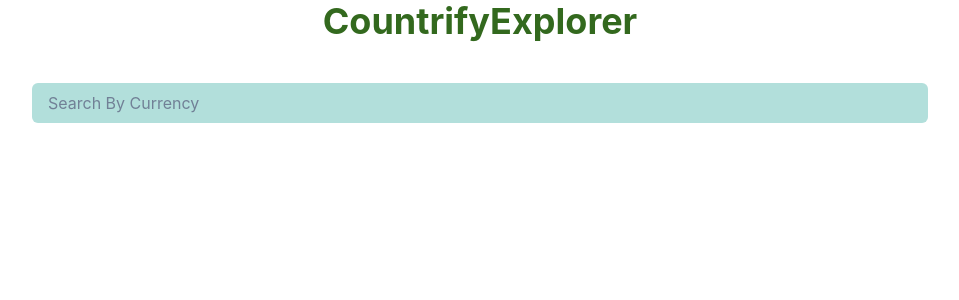
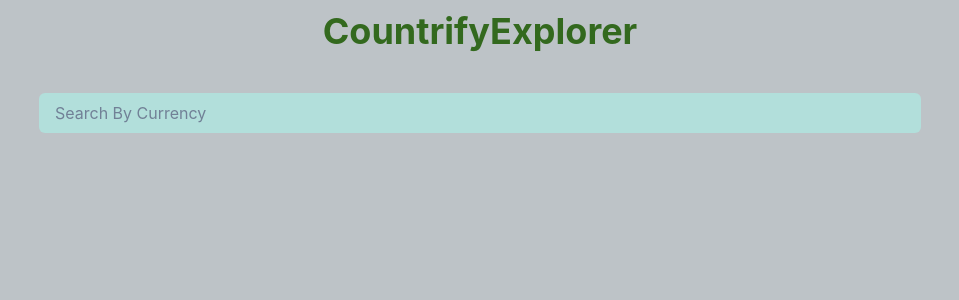
Before and after one commit to sharvarihupare-369/mettasocial_coding_assignment, a React (Create React App) app: page / in a window 1280 px wide. Shown: the top 300 px of the page, without its empty margins (160-1119 px from the left). Built offline with nearby package versions, Linux system fonts and the light colour scheme.

Commit message:
code updated

```diff
--- a/public/index.html
+++ b/public/index.html
@@ -24,7 +24,7 @@
       work correctly both with client-side routing and a non-root public URL.
       Learn how to configure a non-root public URL by running `npm run build`.
     -->
-    <title>React App</title>
+    <title>CountrifyExplorer</title>
   </head>
   <body>
     <noscript>You need to enable JavaScript to run this app.</noscript>
--- a/src/App.css
+++ b/src/App.css
@@ -1,5 +1,6 @@
 .App {
   text-align: center;
+  background-color: #bdc3c7;
 }
 
 .App-logo {
--- a/src/App.js
+++ b/src/App.js
@@ -6,7 +6,7 @@ import { Box } from '@chakra-ui/react';
 
 function App() {
   return (
-    <Box   h="100vh" className="App">
+    <Box  padding={"10px"} minH="100vh" className="App">
       <Countries/>
     </Box>
   );
--- a/src/components/Countries.jsx
+++ b/src/components/Countries.jsx
@@ -39,8 +39,8 @@ const Countries = () => {
     }
   };
 
-  console.log(countryflagcode)
-  console.log(countryData)
+  // console.log(countryflagcode)
+  // console.log(countryData)
   // const handleDebounce = (val) => {
   //   clearTimeout(intervalIdRef.current);
   //   intervalIdRef.current = setTimeout(() => {
@@ -99,7 +99,7 @@ const Countries = () => {
       </Box>
       {error ? (
         <Error />
-      ) : countryData.length !== 0 ? (
+      ) : countryData.length  ? (
         <Country countryData={countryData} countryflagcode={countryflagcode}/>
       ) : (
         ""
--- a/src/components/Country.jsx
+++ b/src/components/Country.jsx
@@ -42,7 +42,7 @@ const Country = ({ countryData, countryflagcode }) => {
     setSelectCountry(country);
     onOpen();
   };
-  console.log(selectCountry);
+  // console.log(selectCountry);
 
   return (
     <Box w="80%" m="30px auto">
```
